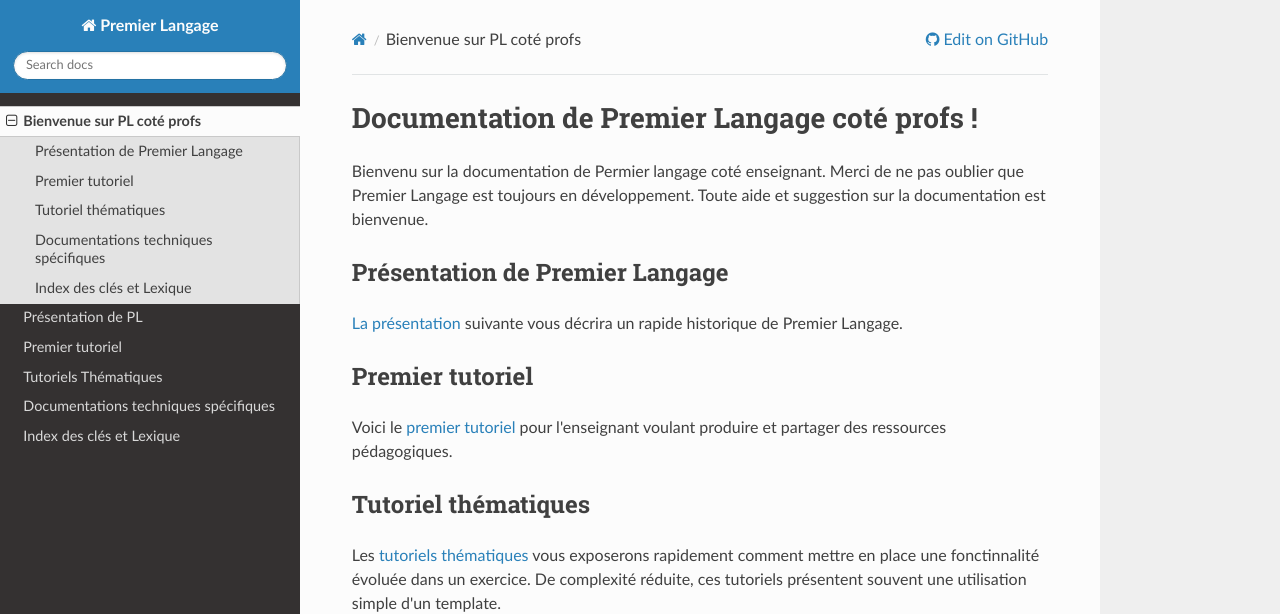
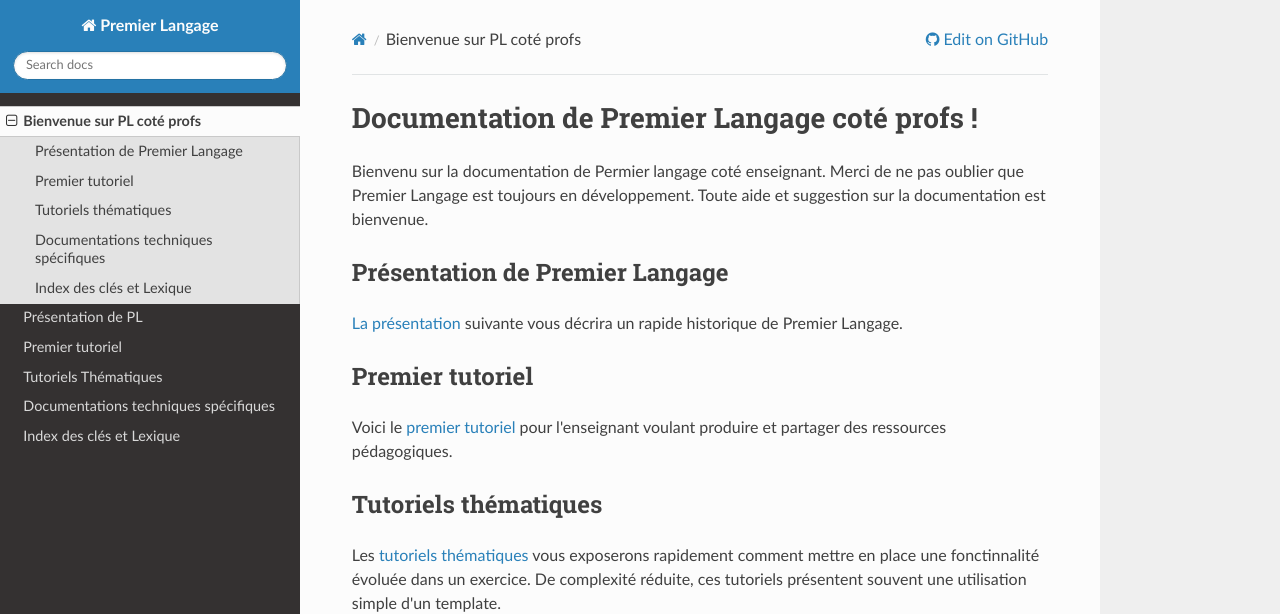
Before and after one commit to ddoyen/premierlangage-doc, an MkDocs documentation site: the page built from docs/index.md, in a window 1280 px wide and 1073 px high. Shown: the top 614 px of the window. Built offline with MkDocs 1.6.1, drawn with Linux system fonts in a browser that asks for light colours; nearby versions of some CDN libraries.

Commit message:
C'est la fête des typos orthographiques !

```diff
--- a/docs/index.md
+++ b/docs/index.md
@@ -14,7 +14,7 @@ est bienvenue.
 Voici le [premier tutoriel](premier_tutoriel.md) pour l'enseignant voulant produire et partager
 des ressources pédagogiques.
 
-## Tutoriel thématiques
+## Tutoriels thématiques
 
 Les [tutoriels thématiques](tutoriels_thematiques.md) vous exposerons rapidement comment mettre
 en place une fonctinnalité évoluée dans un exercice. De complexité réduite, ces tutoriels présentent
```
